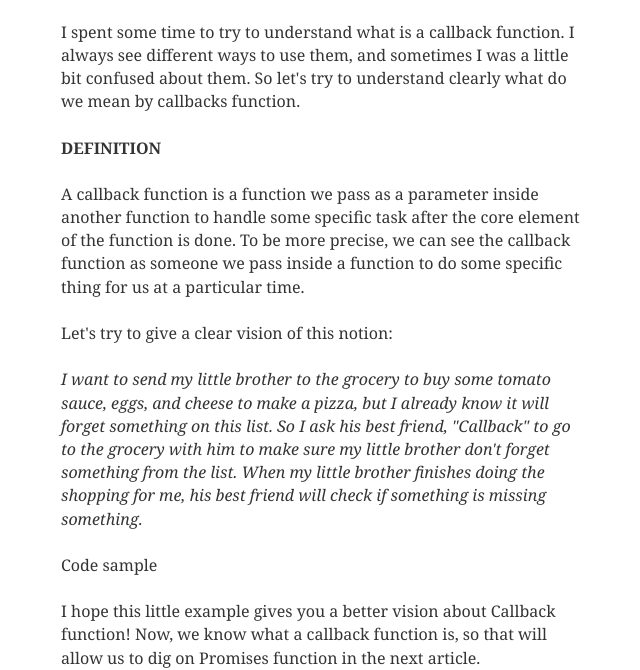
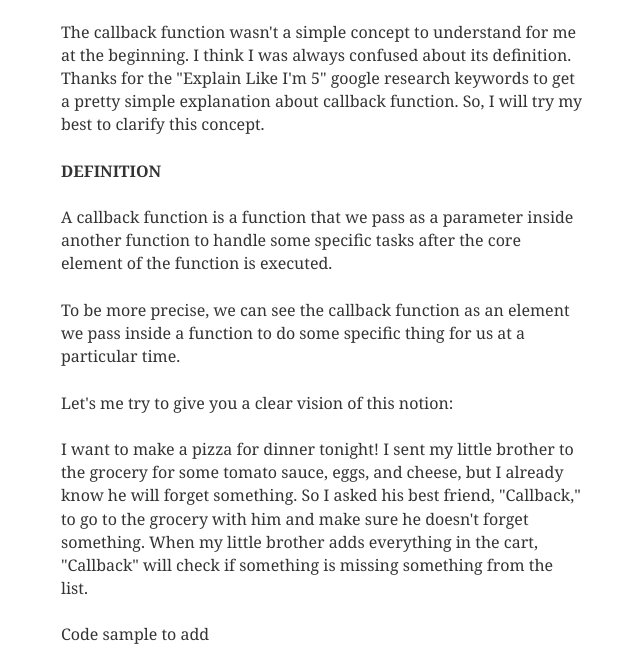
Before and after one commit to kriscard/kriscard_blog, a Gatsby site: page /blog/callback-function/ in a window 1280 px wide. Shown: the part 139-809 px from the top of the page, without its empty margins (318-958 px from the left). Built offline with nearby package versions, Linux system fonts and the light colour scheme; Gatsby itself is replaced by a stand-in of ours; some packages are replaced by stand-ins of ours.

Commit message:
Update Blog “callback-function”

```diff
--- a/content/blog/callback-function.md
+++ b/content/blog/callback-function.md
@@ -4,16 +4,18 @@ date: 2020-03-18T00:54:26.034Z
 title: Callback function
 description: What is a callback function?
 ---
-I spent some time to try to understand what is a callback function. I always see different ways to use them, and sometimes I was a little bit confused about them. So let's try to understand clearly what do we mean by callbacks function.
+The callback function wasn't a simple concept to understand for me at the beginning. I think I was always confused about its definition. Thanks for the "Explain Like I'm 5" google research keywords to get a pretty simple explanation about callback function. So, I will try my best to clarify this concept.
 
 **DEFINITION**
 
-A callback function is a function we pass as a parameter inside another function to handle some specific task after the core element of the function is done. To be more precise, we can see the callback function as someone we pass inside a function to do some specific thing for us at a particular time.
+A callback function is a function that we pass as a parameter inside another function to handle some specific tasks after the core element of the function is executed.
 
-Let's try to give a clear vision of this notion:
+To be more precise, we can see the callback function as an element we pass inside a function to do some specific thing for us at a particular time.
 
-*I want to send my little brother to the grocery to buy some tomato sauce, eggs, and cheese to make a pizza, but I already know it will forget something on this list. So I ask his best friend, "Callback" to go to the grocery with him to make sure my little brother don't forget something from the list. When my little brother finishes doing the shopping for me, his best friend will check if something is missing something.*
+Let's me try to give you a clear vision of this notion:
 
-Code sample
+I want to make a pizza for dinner tonight! I sent my little brother to the grocery for some tomato sauce, eggs, and cheese, but I already know he will forget something. So I asked his best friend, "Callback," to go to the grocery with him and make sure he doesn't forget something. When my little brother adds everything in the cart, "Callback" will check if something is missing something from the list.
 
-I hope this little example gives you a better vision about Callback function! Now, we know what a callback function is, so that will allow us to dig on Promises function in the next article.
+Code sample to add
+
+I hope this little example gave you a better vision about what is a Callback function and how to use them.
```
